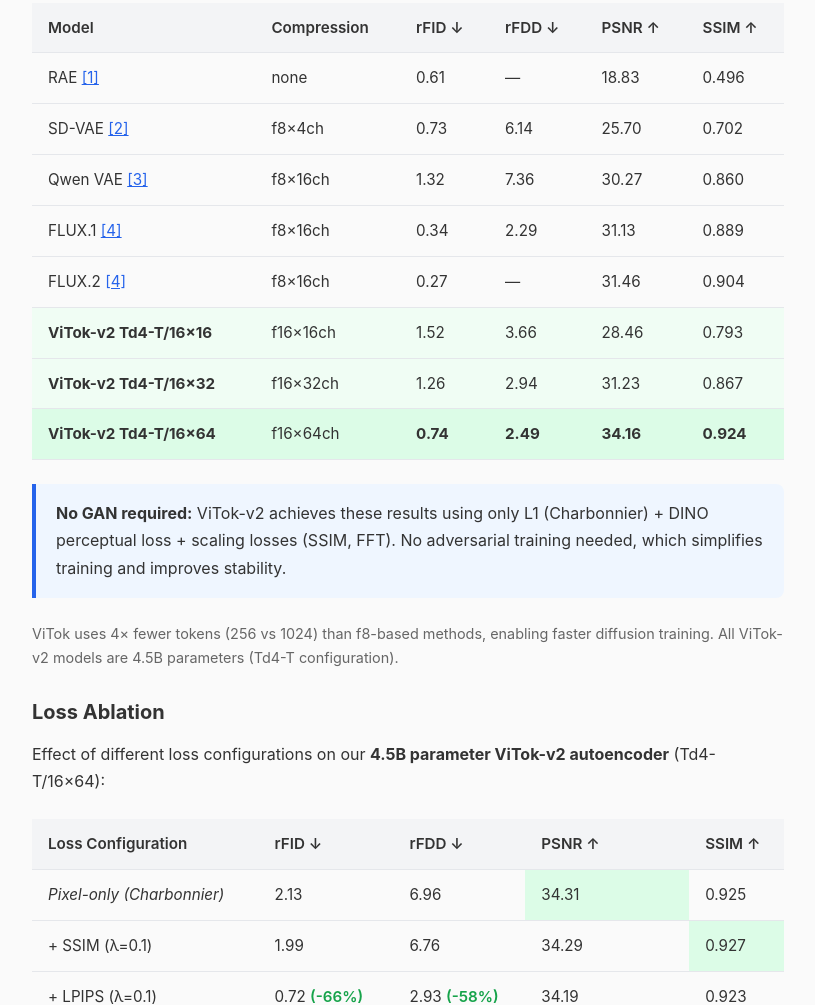
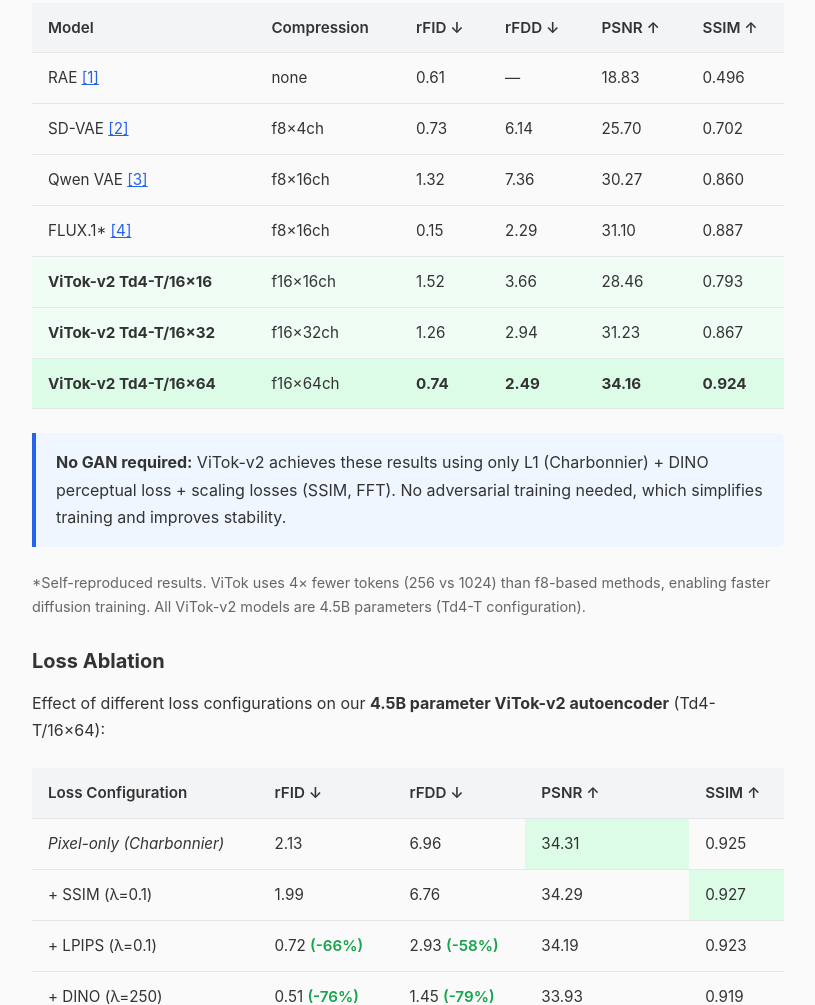
Before and after one commit to Na-VAE/dino_perceptual, a plain HTML site: page docs/index.html in a window 1280 px wide. Shown: the part 1875-2880 px from the top of the page, without its empty margins (232-1047 px from the left). Drawn offline with Linux system fonts and the light colour scheme.

Commit message:
Update FLUX.1 with self-reproduced results (rFID 0.15, rFDD 2.29)

```diff
--- a/docs/index.html
+++ b/docs/index.html
@@ -230,20 +230,12 @@
             <td>0.860</td>
         </tr>
         <tr>
-            <td>FLUX.1 <a href="#ref-flux">[4]</a></td>
+            <td>FLUX.1* <a href="#ref-flux">[4]</a></td>
             <td>f8&times;16ch</td>
-            <td>0.34</td>
+            <td>0.15</td>
             <td>2.29</td>
-            <td>31.13</td>
-            <td>0.889</td>
-        </tr>
-        <tr>
-            <td>FLUX.2 <a href="#ref-flux">[4]</a></td>
-            <td>f8&times;16ch</td>
-            <td>0.27</td>
-            <td>&mdash;</td>
-            <td>31.46</td>
-            <td>0.904</td>
+            <td>31.10</td>
+            <td>0.887</td>
         </tr>
         <tr style="background: #f0fdf4;">
             <td><strong>ViTok-v2 Td4-T/16&times;16</strong></td>
@@ -276,7 +268,7 @@
     <strong>No GAN required:</strong> ViTok-v2 achieves these results using only L1 (Charbonnier) + DINO perceptual loss + scaling losses (SSIM, FFT). No adversarial training needed, which simplifies training and improves stability.
 </div>
 
-<p style="font-size: 0.9rem; color: #666; margin-top: 0.5rem;">ViTok uses 4&times; fewer tokens (256 vs 1024) than f8-based methods, enabling faster diffusion training. All ViTok-v2 models are 4.5B parameters (Td4-T configuration).</p>
+<p style="font-size: 0.9rem; color: #666; margin-top: 0.5rem;">*Self-reproduced results. ViTok uses 4&times; fewer tokens (256 vs 1024) than f8-based methods, enabling faster diffusion training. All ViTok-v2 models are 4.5B parameters (Td4-T configuration).</p>
 
 <h3>Loss Ablation</h3>
 
```
